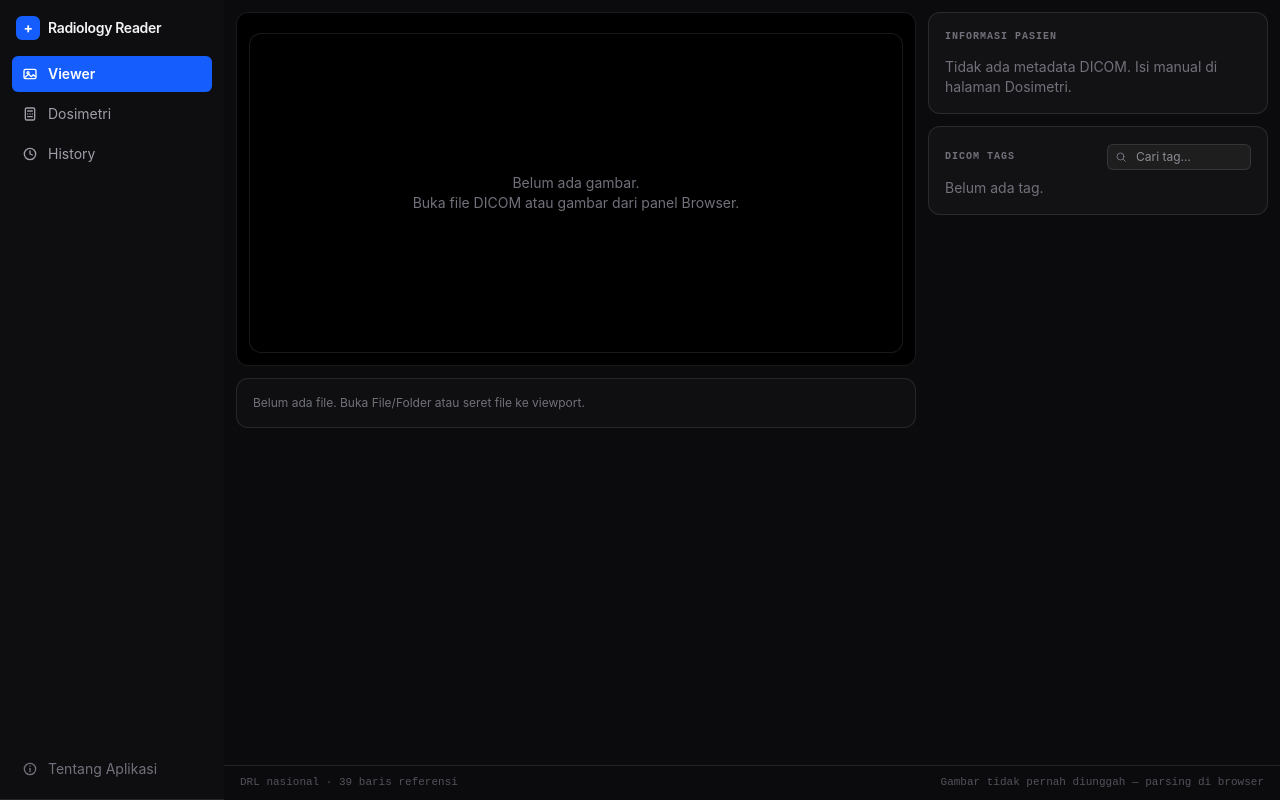
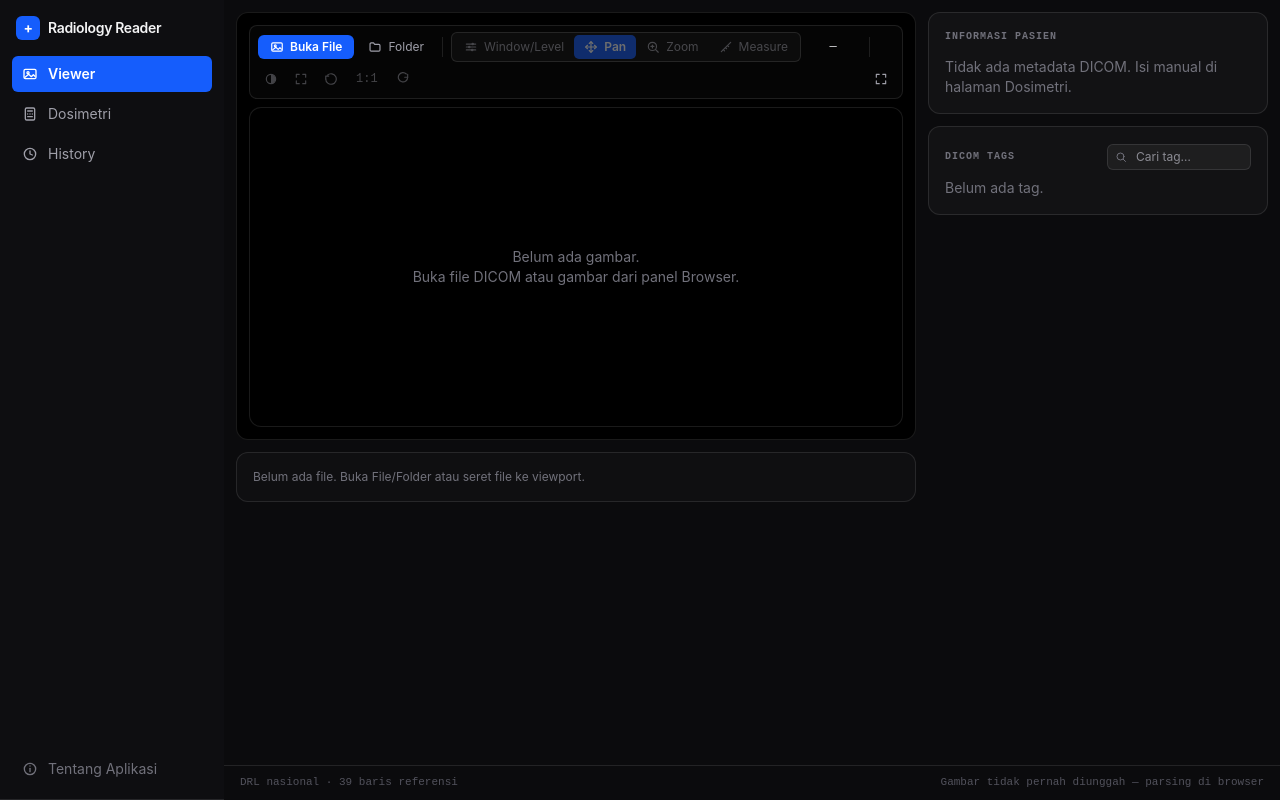
Before and after one commit to agungibr/radiology-reader-web, a SvelteKit app: page / in a window 1280 px wide. Built offline with nearby package versions, Linux system fonts and the light colour scheme.

Commit message:
fix(viewer): toolbar always visible, tools disabled without image
The file picker lives in the toolbar now, so gating it behind
a loaded image made upload impossible. Tools disable cleanly
on the empty state instead.

```diff
--- a/src/components/ImageViewer.svelte
+++ b/src/components/ImageViewer.svelte
@@ -274,7 +274,6 @@
   });
 </script>
 
-{#if image}
 <div
   class="flex flex-wrap items-center gap-1 rounded-[8px] border border-white/10 bg-white/[0.02] px-2 py-1.5"
   role="toolbar"
@@ -295,7 +294,7 @@
         role="radio"
         aria-checked={tool === t.id}
         title={t.id === 'window' && !rawPixels ? 'Windowing (khusus DICOM)' : t.label}
-          disabled={t.id === 'window' && !rawPixels}
+        disabled={!image || (t.id === 'window' && !rawPixels)}
         class={`flex items-center gap-1.5 rounded-[5px] px-2.5 py-1 text-xs transition-colors disabled:opacity-40 ${tool === t.id ? 'bg-blue-600 font-semibold text-white' : 'text-zinc-400 hover:text-zinc-100'}`}
         onclick={() => (tool = t.id)}
       >
@@ -305,46 +304,51 @@
     {/each}
   </div>
   <span class="tnum w-14 text-center font-mono text-xs text-zinc-300"
-      >{Math.round(zoom * 100)}%</span
+    >{image ? `${Math.round(zoom * 100)}%` : '—'}</span
   >
   <span class="mx-1 h-5 w-px bg-white/10" aria-hidden="true"></span>
   <button
     type="button"
-      class={`rounded-[5px] p-1.5 transition-colors ${invertView ? 'bg-blue-600 text-white' : 'text-zinc-400 hover:bg-white/5 hover:text-zinc-100'}`}
+    class={`rounded-[5px] p-1.5 transition-colors disabled:opacity-40 ${invertView ? 'bg-blue-600 text-white' : 'text-zinc-400 hover:bg-white/5 hover:text-zinc-100'}`}
     aria-pressed={invertView}
     title="Invert"
+    disabled={!image}
     onclick={() => (invertView = !invertView)}
   >
     <ViewerIcon name="invert" />
   </button>
   <button
     type="button"
-      class="rounded-[5px] p-1.5 text-zinc-400 transition-colors hover:bg-white/5 hover:text-zinc-100"
+    class="rounded-[5px] p-1.5 text-zinc-400 transition-colors hover:bg-white/5 hover:text-zinc-100 disabled:opacity-40"
     title="Fit"
+    disabled={!image}
     onclick={fit}
   >
     <ViewerIcon name="fit" />
   </button>
   <button
     type="button"
-      class="rounded-[5px] p-1.5 text-zinc-400 transition-colors hover:bg-white/5 hover:text-zinc-100"
+    class="rounded-[5px] p-1.5 text-zinc-400 transition-colors hover:bg-white/5 hover:text-zinc-100 disabled:opacity-40"
     title="Reset"
+    disabled={!image}
     onclick={resetView}
   >
     <ViewerIcon name="reset" />
   </button>
   <button
     type="button"
-      class="rounded-[5px] px-2 py-1 font-mono text-xs text-zinc-400 transition-colors hover:bg-white/5 hover:text-zinc-100"
+    class="rounded-[5px] px-2 py-1 font-mono text-xs text-zinc-400 transition-colors hover:bg-white/5 hover:text-zinc-100 disabled:opacity-40"
     title="Rasio 1:1"
+    disabled={!image}
     onclick={oneToOne}
   >
     1:1
   </button>
   <button
     type="button"
-      class="rounded-[5px] p-1.5 text-zinc-400 transition-colors hover:bg-white/5 hover:text-zinc-100"
+    class="rounded-[5px] p-1.5 text-zinc-400 transition-colors hover:bg-white/5 hover:text-zinc-100 disabled:opacity-40"
     title="Putar 90°"
+    disabled={!image}
     onclick={rotate}
   >
     <ViewerIcon name="rotate" />
@@ -373,7 +377,6 @@
       Hapus
     </button>
   </div>
-  {/if}
 {/if}
 <div
   bind:this={frame}
```
Lines whose indentation alone changed are shown as unchanged.
